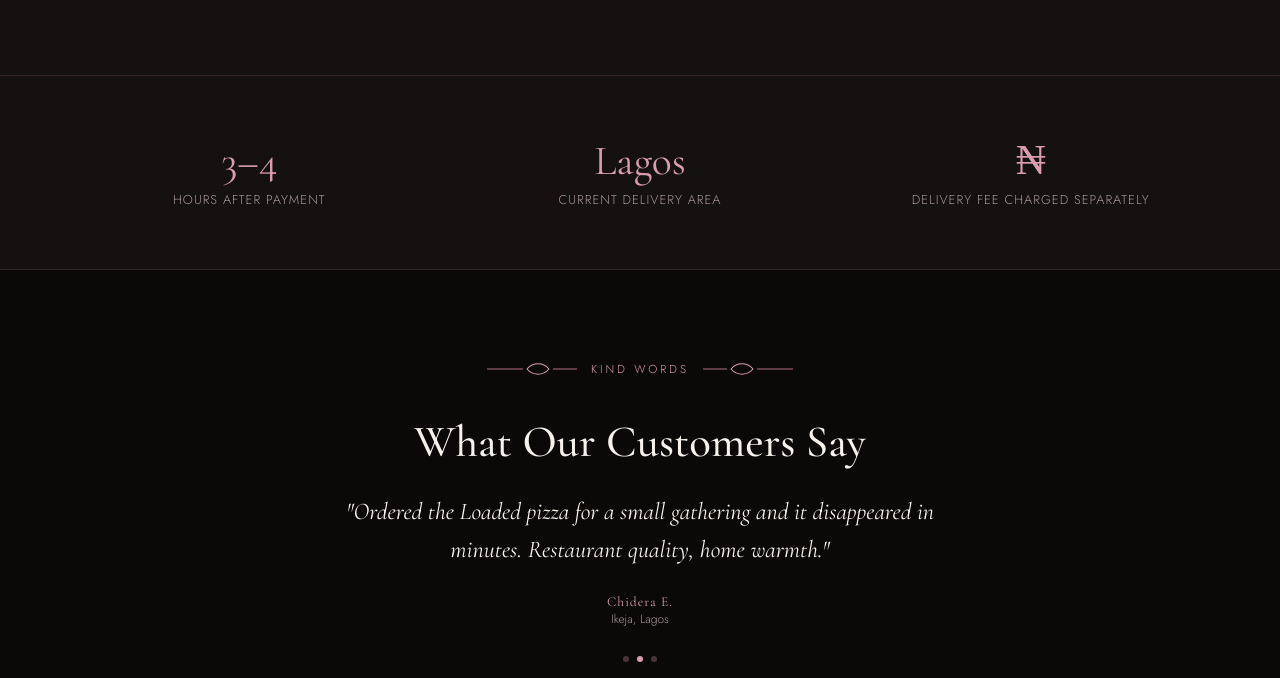
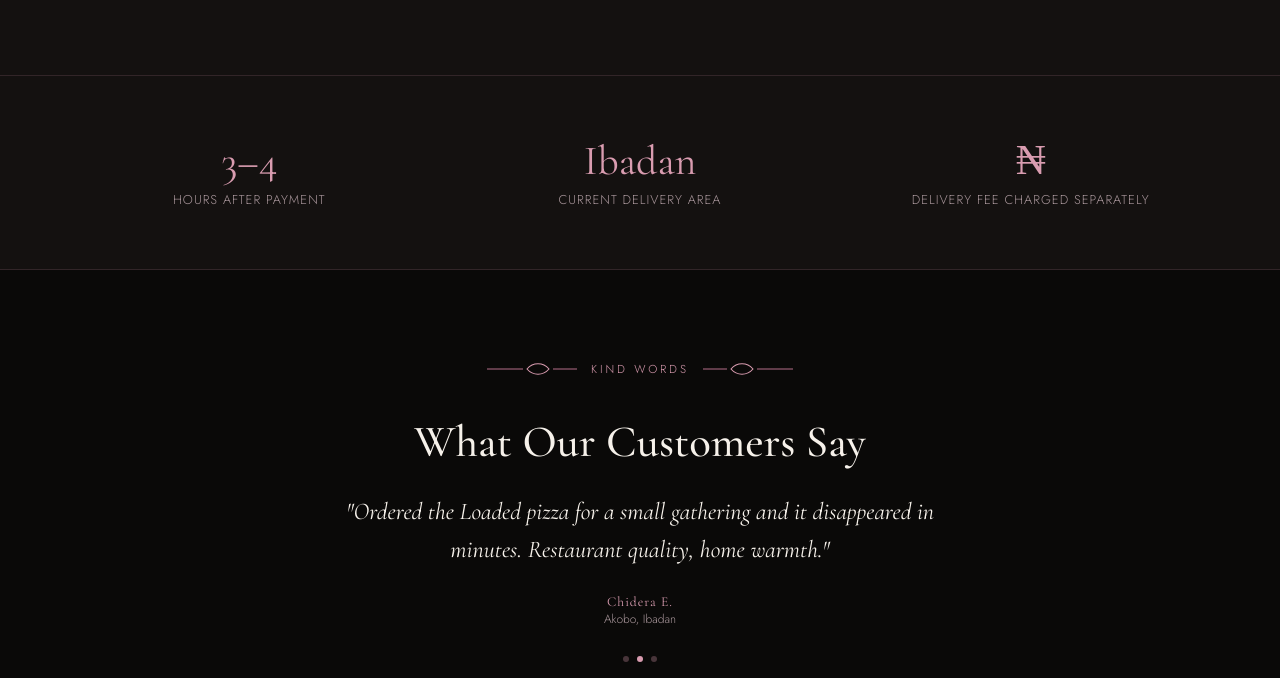
Before and after one commit to dfwbee/toks-n-trays, a React (Vite) app: page / in a window 1280 px wide. Shown: the part 2120-2798 px from the top of the page. Built offline with nearby package versions, Linux system fonts and the light colour scheme; no server answers; the database is empty.

Commit message:
UPdated some files

```diff
--- a/src/components/DeliveryBand.jsx
+++ b/src/components/DeliveryBand.jsx
@@ -10,7 +10,7 @@ export default function DeliveryBand() {
             <div className="lbl">Hours After Payment</div>
           </div>
           <div>
-            <div className="num serif">Lagos</div>
+            <div className="num serif">Ibadan</div>
             <div className="lbl">Current Delivery Area</div>
           </div>
           <div>
--- a/src/data/menuData.js
+++ b/src/data/menuData.js
@@ -80,9 +80,9 @@ export const CATEGORIES = [
 ];
 
 export const TESTIMONIALS = [
-  { name: "Amaka O.", quote: "Every tray tastes like a Sunday afternoon at my mother's table. The Egusi is unmatched.", city: "Lekki, Lagos" },
-  { name: "Chidera E.", quote: "Ordered the Loaded pizza for a small gathering and it disappeared in minutes. Restaurant quality, home warmth.", city: "Ikeja, Lagos" },
-  { name: "Femi A.", quote: "The packaging alone feels premium. You can tell every tray is made with real care, not mass produced.", city: "Ajah, Lagos" },
+  { name: "Amaka O.", quote: "Every tray tastes like a Sunday afternoon at my mother's table. The Egusi is unmatched.", city: "Bodija, Ibadan" },
+  { name: "Chidera E.", quote: "Ordered the Loaded pizza for a small gathering and it disappeared in minutes. Restaurant quality, home warmth.", city: "Akobo, Ibadan" },
+  { name: "Femi A.", quote: "The packaging alone feels premium. You can tell every tray is made with real care, not mass produced.", city: "Apete, Ibadan" },
 ];
 
 export function naira(n) {
--- a/src/pages/InfoPage.jsx
+++ b/src/pages/InfoPage.jsx
@@ -4,7 +4,7 @@ const CONTENT = {
   delivery: {
     title: "Delivery Information",
     body: [
-      "We currently deliver across Lagos only. Orders placed before 12pm are typically delivered the same day, within 3–4 hours of payment confirmation.",
+      "We currently deliver across Ibadan only. Orders placed before 12pm are typically delivered the same day, within 3–4 hours of payment confirmation.",
       "A flat delivery fee is added at checkout and charged separately from the cost of your food. The exact fee is calculated based on your delivery address.",
       "Please make sure someone is available to receive the order at the address provided, as our riders are unable to wait for extended periods.",
       "For same-day delivery questions or urgent orders, reach us on WhatsApp at 0802 552 9215.",
```
